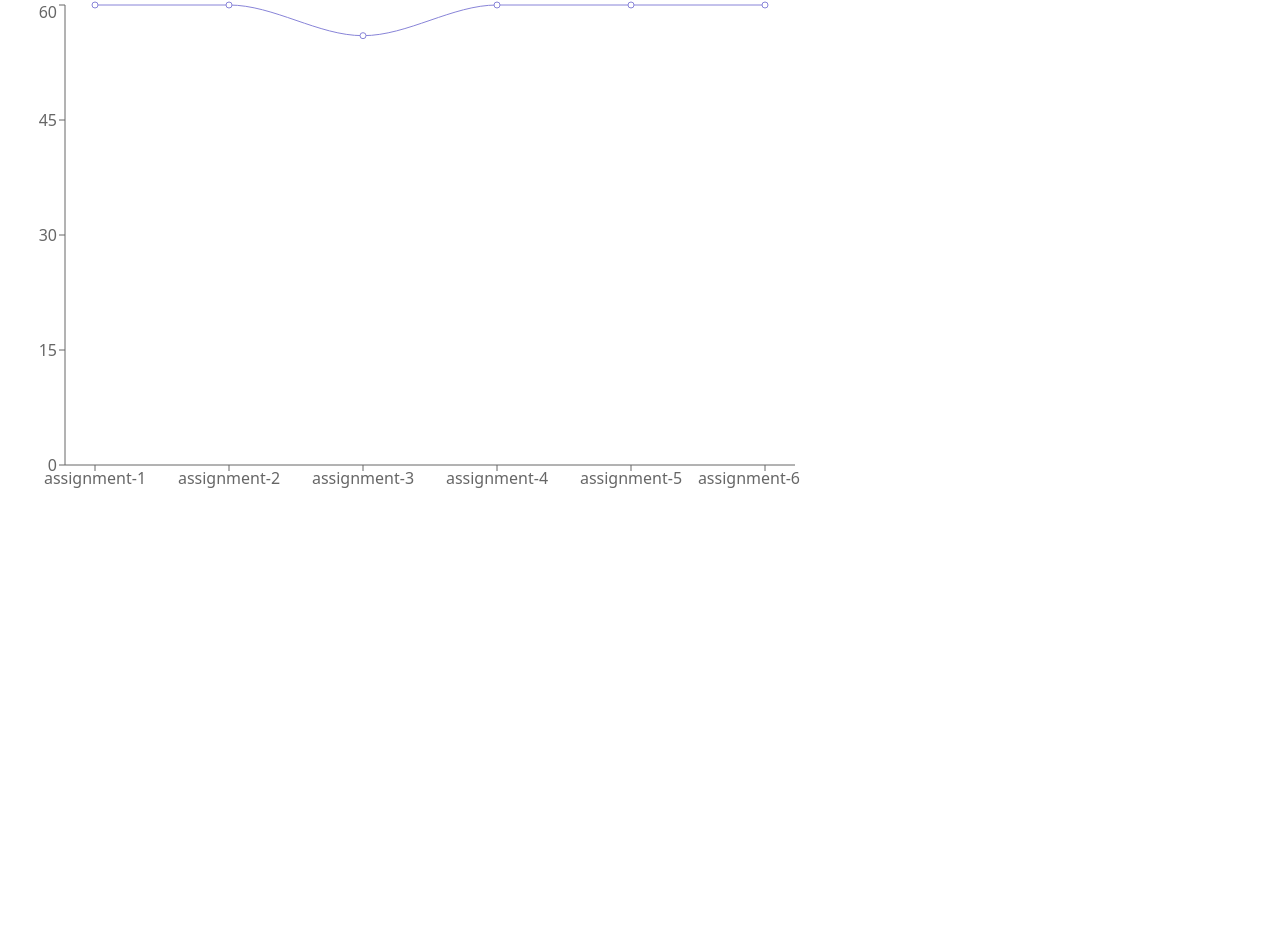
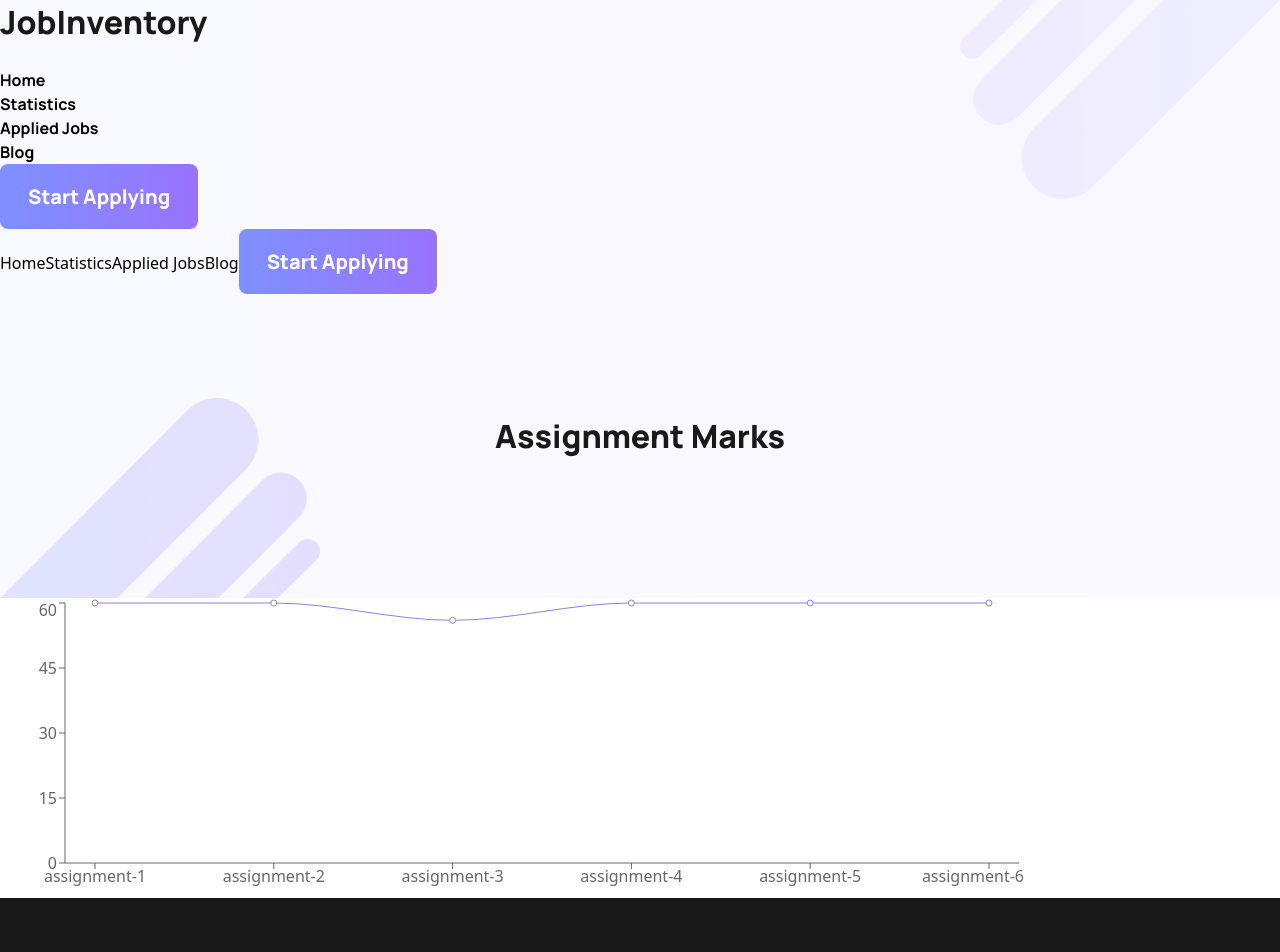
Before and after one commit to israt2022/carrer-hub, a React (Vite) app in the folder job-inventory/: page /statistics in a window 1280 px wide. Shown: the top 952 px of the page. Before the commit the page ends 800 px from the top, so only its background shows below. Built offline with nearby package versions, Linux system fonts and the light colour scheme.

Commit message:
assignment marks chart

```diff
--- a/job-inventory/src/components/Statistics.jsx
+++ b/job-inventory/src/components/Statistics.jsx
@@ -10,6 +10,8 @@ import {
   ReferenceLine,
   ResponsiveContainer,
 } from 'recharts';
+import Header from './Header';
+import Footer from './Footer';
 
 const Statistics = () => {
 
@@ -47,18 +49,28 @@ const Statistics = () => {
 
   ];
   return (
-    <div className='mt-8'>
-        <LineChart
-        width={800}
-        height={500}
+    <>
+            <div className="page-head">
+                <Header/>
+                <h2 className="page-title">Assignment Marks</h2>
+            </div>
+    <div className='my-20 mx-auto'>
+
+    <ResponsiveContainer height={300} width={"80%"} className="mx-auto">
+    <LineChart
         data={data}
+
+        className='mx-auto'
         >
           <Line type="monotone" dataKey="marks" stroke="#8884d8" activeDot={{ r: 8 }} />
           <XAxis dataKey="id" padding={{ left: 30, right: 30 }}></XAxis>
           <YAxis></YAxis>
           <Tooltip></Tooltip>
         </LineChart>
+    </ResponsiveContainer>
     </div>
+    <Footer/>
+    </>
   );
 };
 
```
